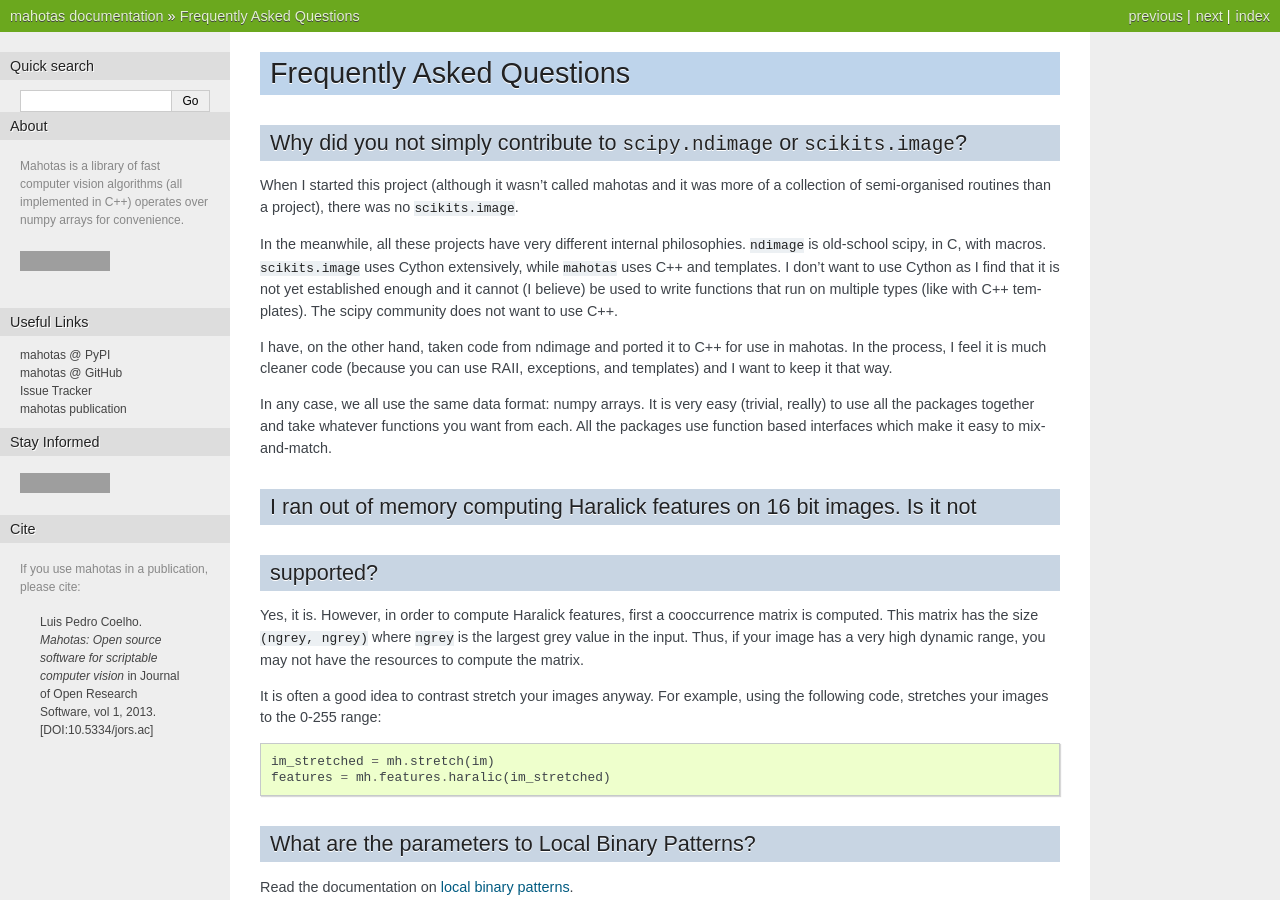
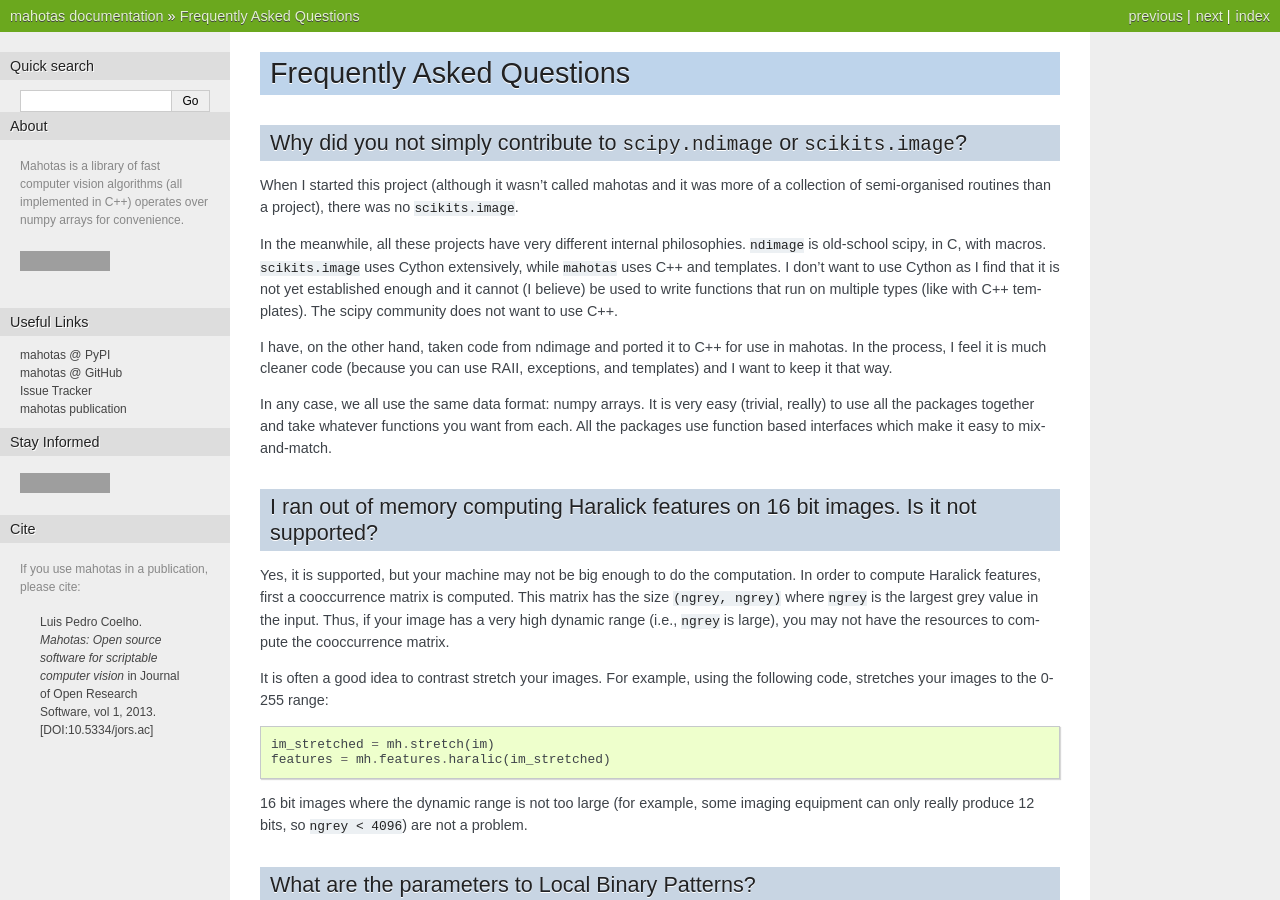
Before and after one commit to luispedro/mahotas, a Sphinx documentation site: the page built from docs/source/faq.rst, in a window 1280 px wide and 900 px high, cut to the strip 0-900 px from the top of the window. Built offline with Sphinx 7.4.7, drawn with Linux system fonts in a browser that asks for light colours; formulas are drawn with MathJax 3; the version number could not be read and is left out; grey boxes are pictures that could not be loaded.

Commit message:
DOC Improve FAQ answer

```diff
--- a/docs/source/faq.rst
+++ b/docs/source/faq.rst
@@ -25,23 +25,25 @@ In any case, we all use the same data format: numpy arrays. It is very easy
 you want from each. All the packages use function based interfaces which make
 it easy to mix-and-match.
 
-I ran out of memory computing Haralick features on 16 bit images. Is it not
-~~~~~~~~~~~~~~~~~~~~~~~~~~~~~~~~~~~~~~~~~~~~~~~~~~~~~~~~~~~~~~~~~~~~~~~~~~~
-supported?
-~~~~~~~~~~~
+I ran out of memory computing Haralick features on 16 bit images. Is it not supported?
+~~~~~~~~~~~~~~~~~~~~~~~~~~~~~~~~~~~~~~~~~~~~~~~~~~~~~~~~~~~~~~~~~~~~~~~~~~~~~~~~~~~~~~
 
-Yes, it is. However, in order to compute Haralick features, first a
-cooccurrence matrix is computed. This matrix has the size ``(ngrey, ngrey)``
-where ``ngrey`` is the largest grey value in the input. Thus, if your image has
-a very high dynamic range, you may not have the resources to compute the
-matrix.
+Yes, it is supported, but your machine may not be big enough to do the
+computation. In order to compute Haralick features, first a cooccurrence matrix
+is computed. This matrix has the size ``(ngrey, ngrey)`` where ``ngrey`` is the
+largest grey value in the input. Thus, if your image has a very high dynamic
+range (i.e., ``ngrey`` is large), you may not have the resources to compute the
+cooccurrence matrix.
 
-It is often a good idea to contrast stretch your images anyway. For example,
-using the following code, stretches your images to the 0-255 range::
+It is often a good idea to contrast stretch your images. For example, using the
+following code, stretches your images to the 0-255 range::
 
     im_stretched = mh.stretch(im)
     features = mh.features.haralic(im_stretched)
 
+16 bit images where the dynamic range is not too large (for example, some
+imaging equipment can only really produce 12 bits, so ``ngrey < 4096``) are not
+a problem.
 
 What are the parameters to Local Binary Patterns?
 ~~~~~~~~~~~~~~~~~~~~~~~~~~~~~~~~~~~~~~~~~~~~~~~~~
```
